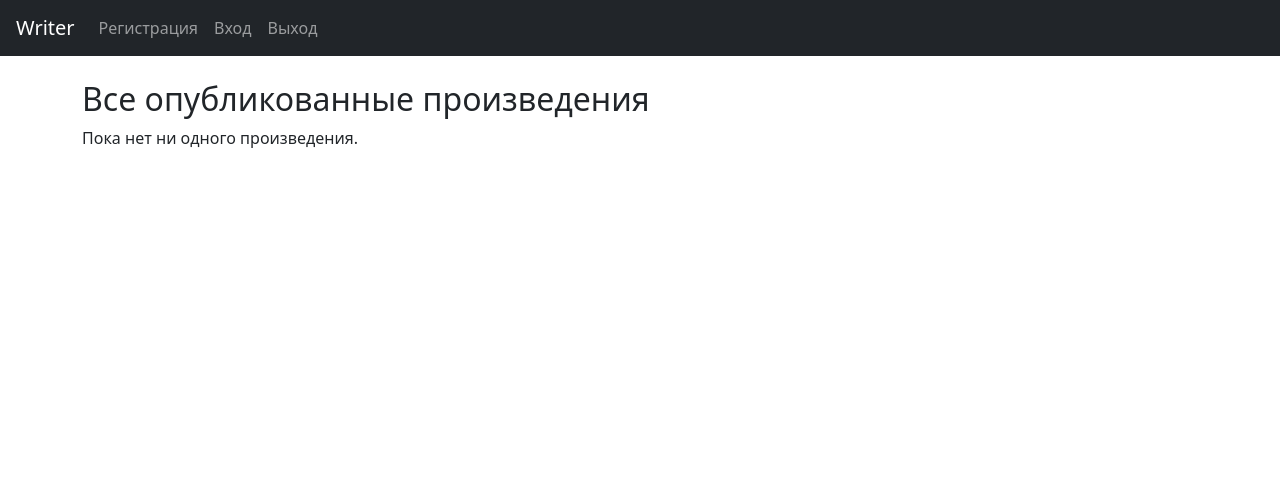
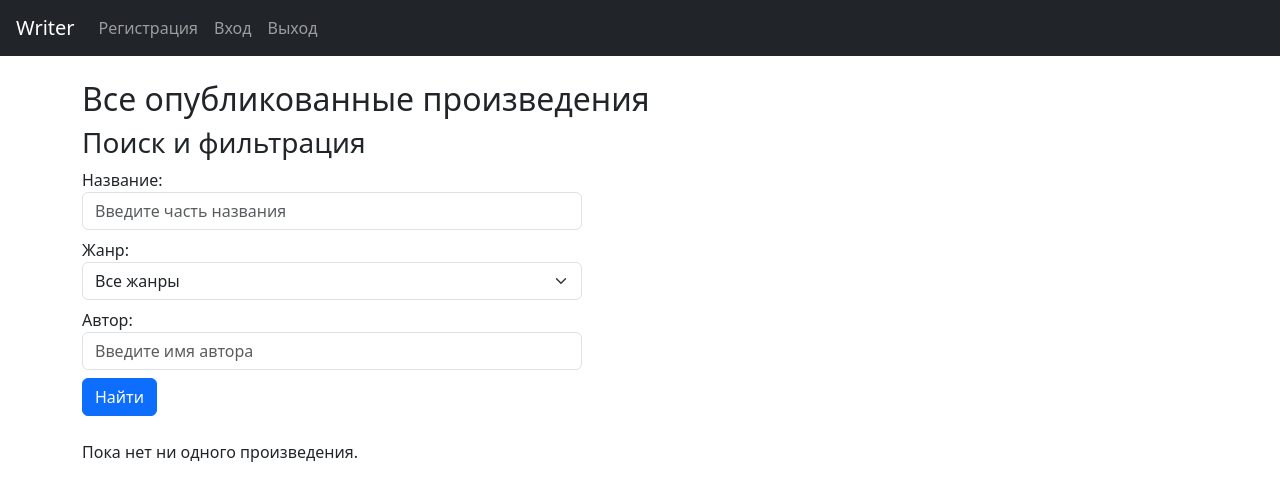
Before and after one commit to DmytroFedosyeyev/writer-platform, a Django app: page /works/list/ in a window 1280 px wide. Shown: the top 501 px of the page. Run offline with Django 5.2, Linux system fonts and the light colour scheme; the visitor is signed in with stand-in values (Sample User, id 1); data that the repository does not hold is empty.

Commit message:
Реализован поиск и фильтрация произведений по названию, жанру и автору

```diff
--- a/library/templates/library/work_list.html
+++ b/library/templates/library/work_list.html
@@ -5,15 +5,43 @@
 {% block content %}
 <h2>Все опубликованные произведения</h2>
 
+<!-- Форма поиска и фильтрации -->
+<h3>Поиск и фильтрация</h3>
+<form method="get" class="mb-4" style="max-width: 500px;">
+  <div class="mb-2">
+    <label>Название:</label>
+    <input type="text" name="title" value="{{ title_query }}" class="form-control" placeholder="Введите часть названия">
+  </div>
+
+  <div class="mb-2">
+    <label>Жанр:</label>
+    <select name="genre" class="form-select">
+      <option value="">Все жанры</option>
+      {% for value, label in works.model.GENRE_CHOICES %}
+        <option value="{{ value }}" {% if value == genre_filter %}selected{% endif %}>{{ label }}</option>
+      {% endfor %}
+    </select>
+  </div>
+
+  <div class="mb-2">
+    <label>Автор:</label>
+    <input type="text" name="author" value="{{ author_query }}" class="form-control" placeholder="Введите имя автора">
+  </div>
+
+  <button type="submit" class="btn btn-primary">Найти</button>
+</form>
+
+<!-- Список произведений -->
 {% for work in works %}
   <div class="mb-3 p-3 border rounded">
     <h4>{{ work.title }}</h4>
     <p><strong>Автор:</strong> {{ work.author.username }}</p>
     <p><strong>Жанр:</strong> {{ work.get_genre_display }}</p>
     <p><strong>Дата публикации:</strong> {{ work.published_date|date:"d.m.Y H:i" }}</p>
-    <a href="{% url 'work_detail' work.id %}">Читать полностью</a>
+    <a href="{% url 'work_detail' work.id %}" class="btn btn-outline-primary">Читать полностью</a>
   </div>
 {% empty %}
   <p>Пока нет ни одного произведения.</p>
 {% endfor %}
+
 {% endblock %}
--- a/library/views.py
+++ b/library/views.py
@@ -3,6 +3,7 @@ from .models import Work
 from django.contrib.auth.decorators import login_required
 from django import forms
 from django.shortcuts import get_object_or_404
+from django.db.models import Q
 
 
 class WorkForm(forms.ModelForm):
@@ -35,3 +36,32 @@ def work_list_view(request):
 def work_detail_view(request, work_id):
     work = get_object_or_404(Work, id=work_id)
     return render(request, 'library/work_detail.html', {'work': work})
+
+
+@login_required
+def work_list_view(request):
+    title_query = request.GET.get('title', '')
+    genre_filter = request.GET.get('genre', '')
+    author_query = request.GET.get('author', '')
+
+    works = Work.objects.none()  # По умолчанию пустой список
+
+    # Если есть хотя бы один фильтр, применяем фильтрацию
+    if title_query or genre_filter or author_query:
+        works = Work.objects.all().order_by('-published_date')
+
+        if title_query:
+            works = works.filter(title__icontains=title_query)
+
+        if genre_filter:
+            works = works.filter(genre=genre_filter)
+
+        if author_query:
+            works = works.filter(author__username__icontains=author_query)
+
+    return render(request, 'library/work_list.html', {
+        'works': works,
+        'title_query': title_query,
+        'genre_filter': genre_filter,
+        'author_query': author_query,
+    })
```
